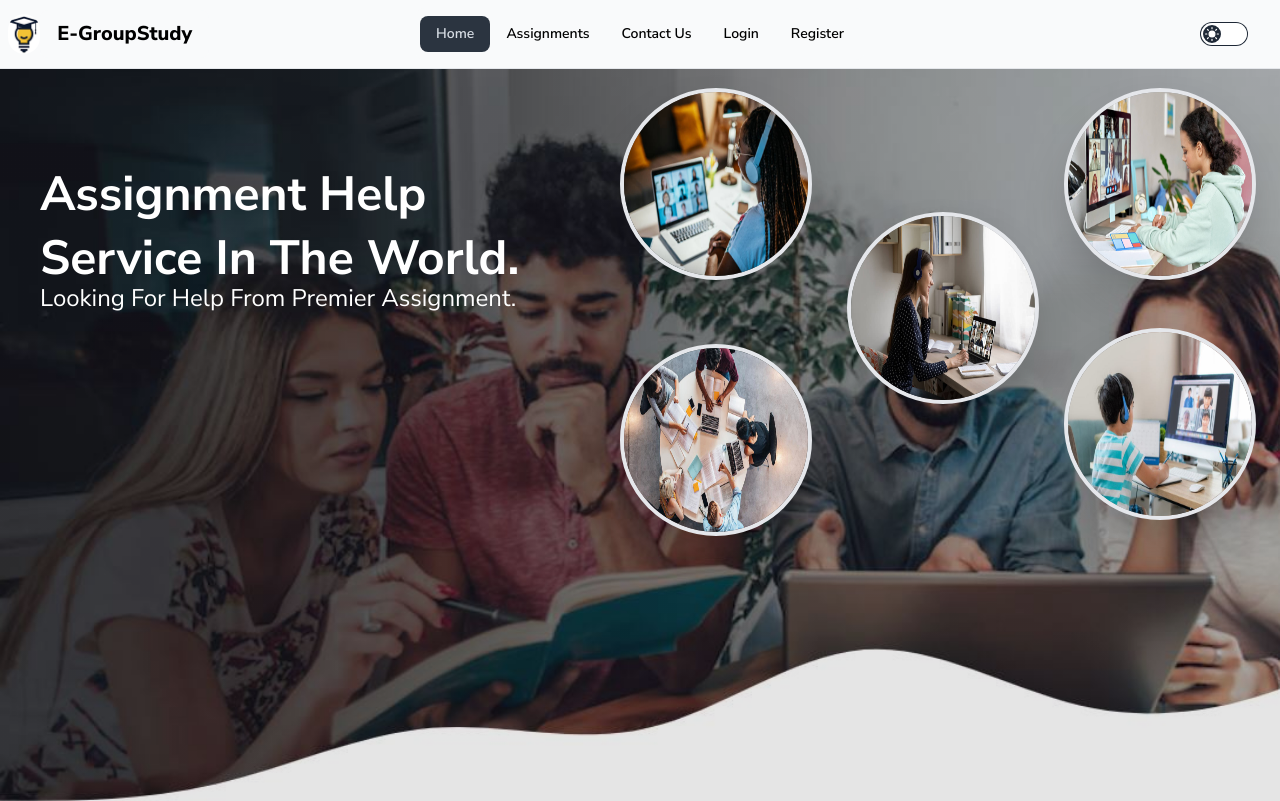
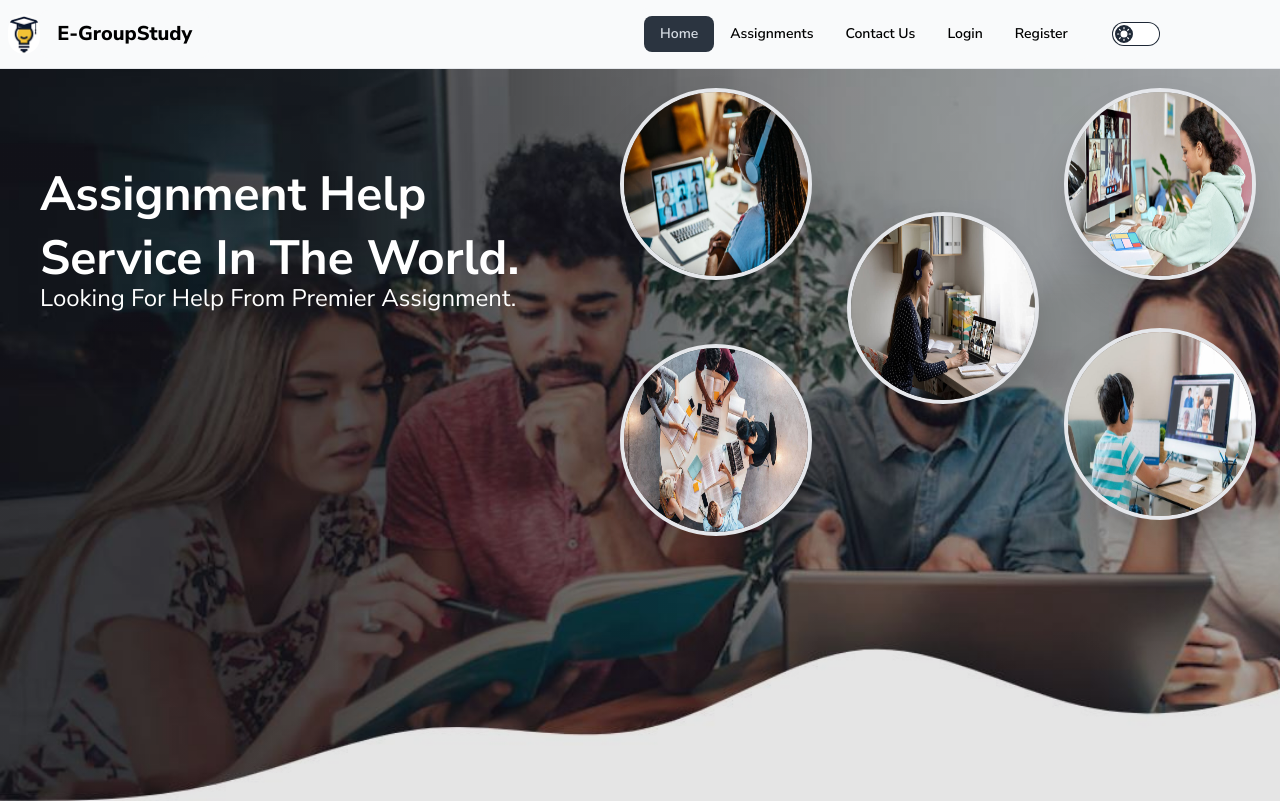
Before and after one commit to sabbir347256/Online-Group-Study, a React (Vite) app: page / in a window 1280 px wide. Shown: the top 801 px of the page. Built offline with nearby package versions, Linux system fonts and the light colour scheme; no server answers.

Commit message:
navber update

```diff
--- a/src/components/Pages/Shared/Navbar.jsx
+++ b/src/components/Pages/Shared/Navbar.jsx
@@ -62,7 +62,7 @@ const Navbar = () => {
                     {navlinks}
                 </ul>
             </div>
-            <div className="navbar-end">
+            <div className="">
                 <label className="cursor-pointer grid place-items-center mx-6 relative left-7 md:left-0 lg:left-0   z-10 ">
                     <input
                         onChange={toggleTheme}
```
